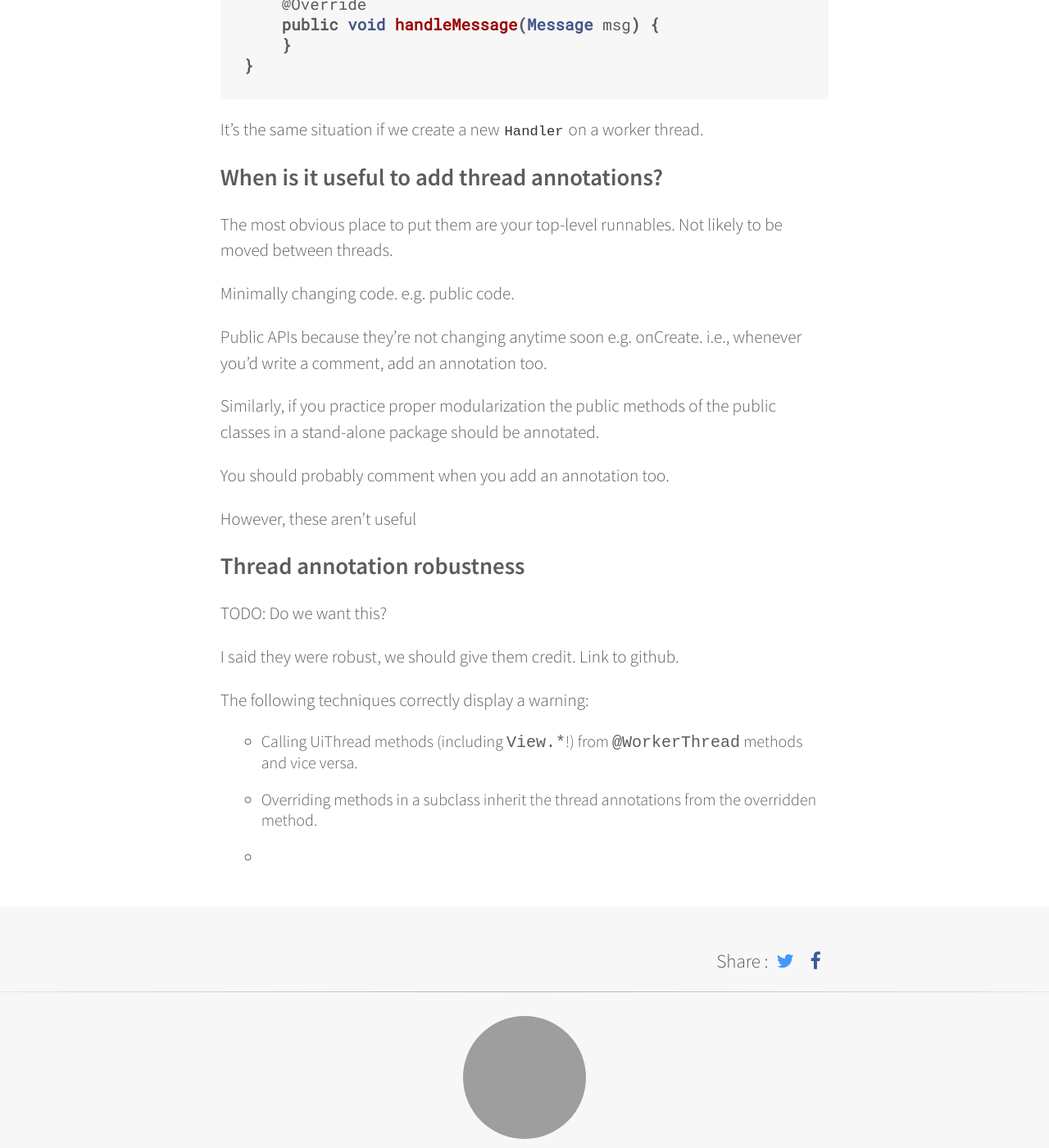
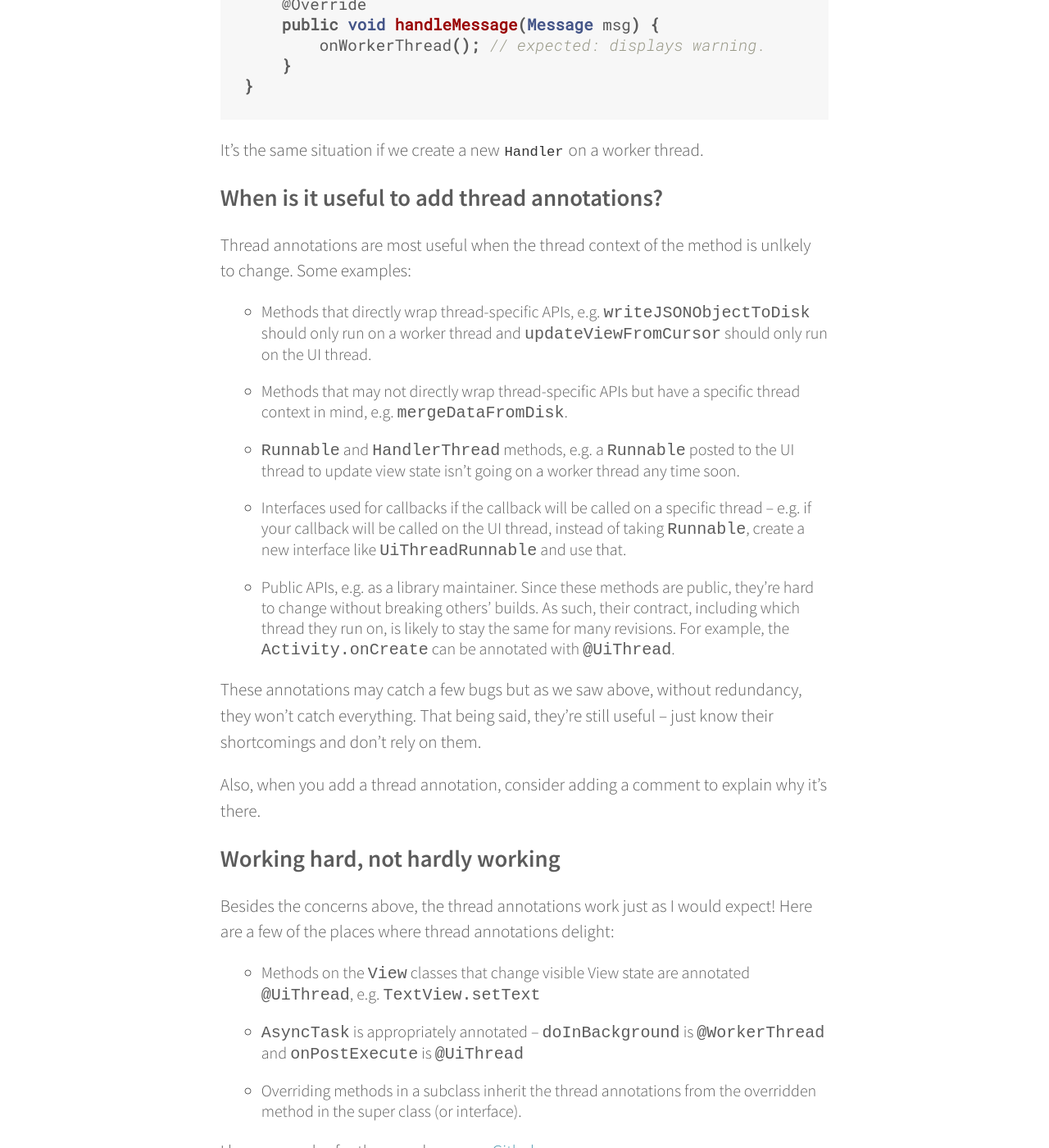
Before and after one commit to mcomella/mcomella.github.com, a Jekyll site: the page built from _posts/2016-03-01-just-how-smart-are-the-uithread-annotations.md, in a window 1280 px wide and 1400 px high, scrolled down 4093 px. Shown: the whole window at 82% size. Built offline with Jekyll 4.4.1, drawn with Linux system fonts in a browser that asks for light colours; comment, search, counter and statistics services are not loaded; some of the changed text lies outside the part shown; grey boxes are pictures that could not be loaded.

Commit message:
annotations: finish post.

```diff
--- a/_posts/2016-03-01-just-how-smart-are-the-uithread-annotations.md
+++ b/_posts/2016-03-01-just-how-smart-are-the-uithread-annotations.md
@@ -9,8 +9,8 @@ hits by writing to disk from the UI thread! However, many months later,
 I've felt the annotations didn't work as well as I had hoped but I didn't
 know the exact cause: I decided to investigate why.
 
-The findings: thread annotations are reasonably robust *except that they don't
-follow the call stack.* For example:
+The findings: thread annotations are reasonably robust *except that they
+don't follow the call stack.* For example:
 
 {% highlight java %}
 @UiThread
@@ -31,12 +31,12 @@ void testMethodAnnotations(TextView textView) {
 }
 {% endhighlight %}
 
-In practice, I've found this to be a glaring flaw. Annotated methods will often
-get wrapped by other methods to improve program readability, however, those
-wrapping methods will not warn the user like the wrapped methods were intended to.
-We could explicitly add an annotation to the wrapping method, however, it is
-redundant. Why is that a problem? Redundant code isn't always changed together.
-For example:
+In practice, I've found this to be a glaring flaw. Annotated methods
+will often get wrapped by other methods to improve program readability,
+however, those wrapping methods will not warn the user like the wrapped
+methods were intended to.  We could explicitly add an annotation to the
+wrapping method, however, it is redundant. Why is that a problem? Redundant
+code isn't always changed together.  For example:
 
 {% highlight java %}
 @WorkerThread
@@ -88,8 +88,8 @@ activity.runOnUiThread(new Runnable() {
 {% endhighlight %}
 
 From an implementation standpoint, this makes sense -- `Activity.runOnUiThread`
-has to call `yourRunnable.run()` and can't set the thread annotation on the
-`run` method, given how they currently work.
+has to call `yourRunnable.run()` and can't set the thread annotation on
+the `run` method, given how they currently work.
 
 We can explicitly annotate, however, note the redundancy:
 
@@ -148,6 +149,7 @@ class UiThreadHandler extends Handler {
     @UiThread
     @Override
     public void handleMessage(Message msg) {
+        onWorkerThread(); // expected: displays warning.
     }
 }
 {% endhighlight %}
@@ -155,35 +157,45 @@ class UiThreadHandler extends Handler {
 It's the same situation if we create a new `Handler` on a worker thread.
 
 ## When is it useful to add thread annotations?
-The most obvious place to put them are your top-level runnables. Not likely to
-be moved between threads.
+Thread annotations are most useful when the thread context of the method
+is unlkely to change. Some examples:
 
-Minimally changing code.
-  e.g. public code.
+* Methods that directly wrap thread-specific APIs, e.g. `writeJSONObjectToDisk`
+should only run on a worker thread and `updateViewFromCursor` should
+only run on the UI thread.
+* Methods that may not directly wrap thread-specific APIs but have a
+specific thread context in mind, e.g. `mergeDataFromDisk`.
+* `Runnable` and `HandlerThread` methods, e.g. a `Runnable` posted to
+the UI thread to update view state isn't going on a worker thread any
+time soon.
+* Interfaces used for callbacks if the callback will be called on a specific
+thread -- e.g. if your callback will be called on the UI thread, instead of
+taking `Runnable`, create a new interface like `UiThreadRunnable` and use that.
+* Public APIs, e.g. as a library maintainer. Since these methods are
+public, they're hard to change without breaking others' builds. As such,
+their contract, including which thread they run on, is likely to stay
+the same for many revisions. For example, the `Activity.onCreate` can be
+annotated with `@UiThread`.
 
-Public APIs because they're not changing anytime soon e.g. onCreate. i.e.,
-whenever you'd write a comment, add an annotation too.
+These annotations may catch a few bugs but as we saw above, without
+redundancy, they won't catch everything. That being said, they're still
+useful -- just know their shortcomings and don't rely on them.
 
-Similarly, if you practice proper modularization the public methods of the
-public classes in a stand-alone package should be annotated.
+Also, when you add a thread annotation, consider adding a comment to
+explain why it's there.
 
-You should probably comment when you add an annotation too.
+## Working hard, not hardly working
+Besides the concerns above, the thread annotations work just as I would
+expect!  Here are a few of the places where thread annotations delight:
 
-However, these aren't useful
+* Methods on the `View` classes that change visible View state are
+annotated `@UiThread`, e.g. `TextView.setText`
+* `AsyncTask` is appropriately annotated -- `doInBackground` is
+`@WorkerThread` and `onPostExecute` is `@UiThread`
+* Overriding methods in a subclass inherit the thread annotations from
+the overridden method in the super class (or interface).
 
-## Thread annotation robustness
-TODO: Do we want this?
-
-I said they were robust, we should give them credit. Link to github.
-
-The following techniques correctly display a warning:
-
-* Calling UiThread methods (including `View.*`!) from `@WorkerThread` methods and
-  vice versa.
-* Overriding methods in a subclass inherit the thread annotations from the
-  overridden method.
-*
-
-
+I have examples for these and more on [Github][src].
 
 [docs]: https://sites.google.com/a/android.com/tools/tech-docs/support-annotations
+[src]: https://github.com/mcomella/ThreadAnnotationsTest/tree/master/app/src/main/java/xyz/mcomella/threadannotationstest
```
Also changed, not shown: other parts of _posts/2016-03-01-just-how-smart-are-the-uithread-annotations.md (+9 -8 lines).
